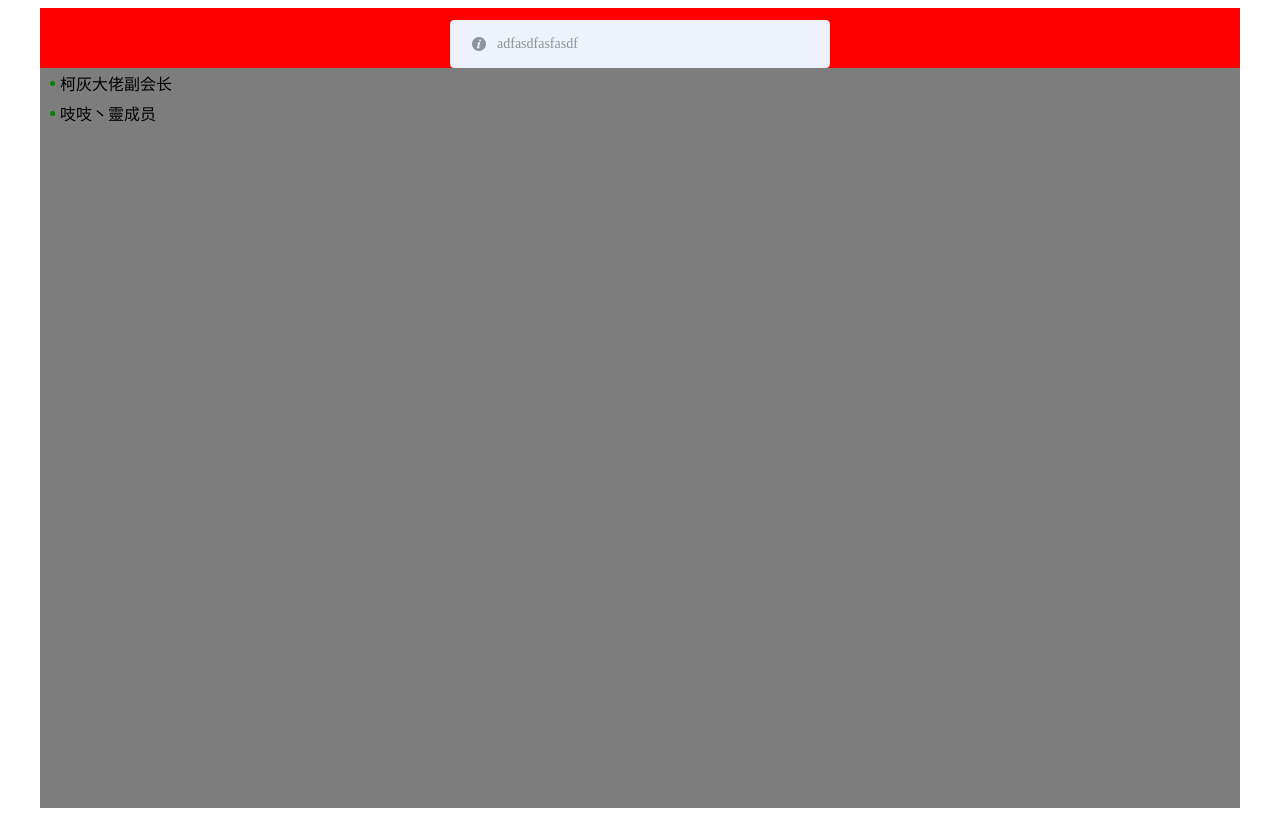
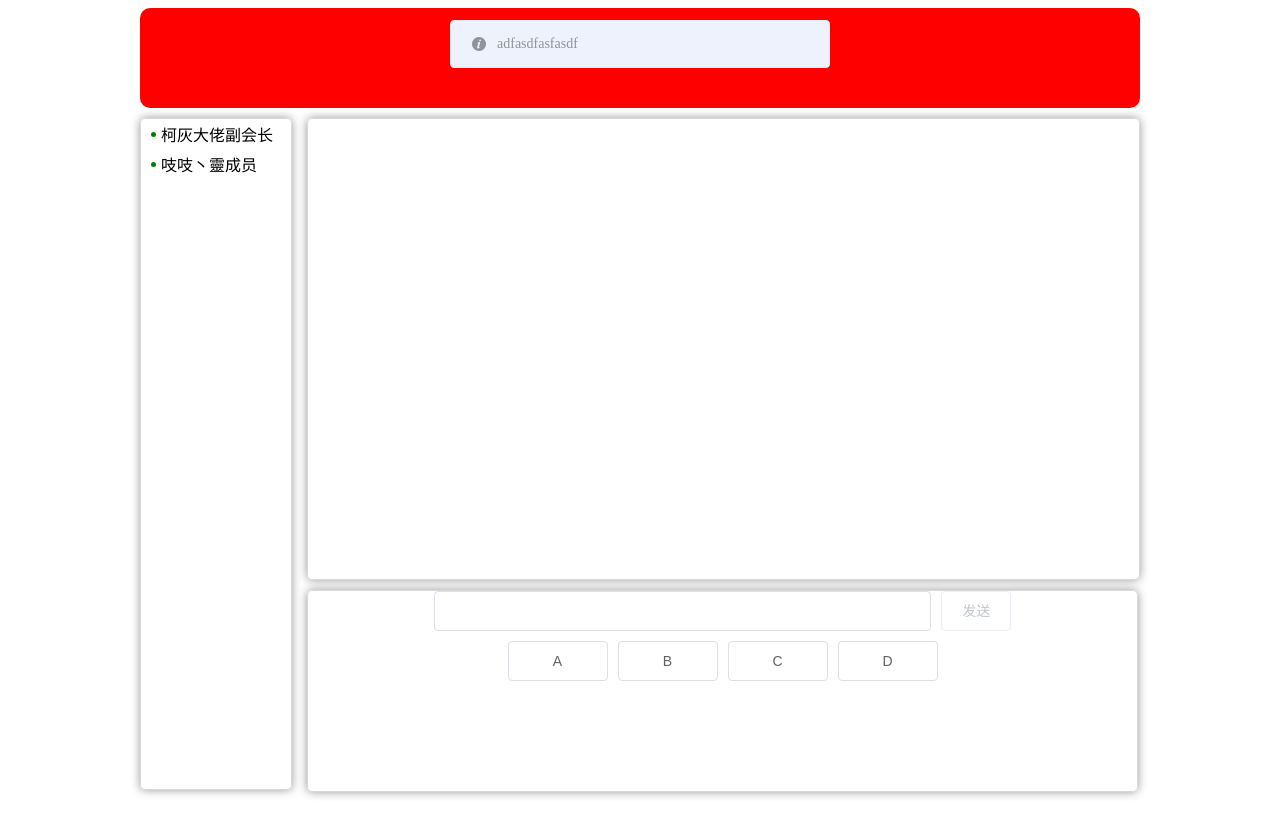
Before and after one commit to GQxQD/one-and-day, a Vue app in the folder one-and-day-frontend/: page / in a window 1280 px wide. Both pictures are taken after a click on the button "传送". Built offline with nearby package versions, Linux system fonts and the light colour scheme.

Commit message:
update: 页面细节搭建和基本的js方法实现

```diff
--- a/one-and-day-frontend/src/App.vue
+++ b/one-and-day-frontend/src/App.vue
@@ -14,6 +14,7 @@ html{
   overflow: hidden;
   body {
     height: 100%;
+    padding-bottom: 20px;
     overflow: hidden;
   }
 }
--- a/one-and-day-frontend/src/components/game-area.vue
+++ b/one-and-day-frontend/src/components/game-area.vue
@@ -1,24 +1,140 @@
 <template>
     <div class="game-area">
-        <div class="game-area__view"></div>
+        <div class="game-area__view">
+            <!-- todo   显示窗口 -->
+        </div>
         <div class="game-area__operation">
-
+            <div class="game-area__operation__input">
+                <el-input v-model="text"/> <el-button @click="send" :disabled="inputStatus">发送</el-button>
+            </div>
+            <div class="game-area__operation__button">
+                <el-button  v-for="(action,index) in this.operation" :key="index"
+                            @click="operationSelect(action.key)"
+                            :disabled="buttonStatus">
+                    {{action.text}}
+                </el-button>
+                <!-- <el-button @click="operationSelect(operation.B)" :disabled="buttonStatus">{{operation.B}}</el-button>
+                <el-button @click="operationSelect(operation.C)" :disabled="buttonStatus">{{operation.C}}</el-button>
+                <el-button @click="operationSelect(operation.D)" :disabled="buttonStatus">{{operation.D}}</el-button> -->
+            </div>
         </div>
     </div>
 </template>
 <script>
+import {mapState} from 'vuex'
 export default {
-
+    data(){
+        return {
+            operation: {},
+            // 管理员操作按钮
+            ADMIN_ACTION: [
+                {
+                    text: '选择',
+                    key: 'A'
+                },{
+                    text: '简答',
+                    key: 'B'
+                },{
+                    text: '抠图',
+                    key: 'C'
+                },{
+                    text: '加时',
+                    key: 'D'
+                }
+            ],
+            // 用户操作按钮
+            MEMBER_ACTION:[
+                {
+                    text: 'A',
+                    key: 'A'
+                },{
+                    text: 'B',
+                    key: 'B'
+                },{
+                    text: 'C',
+                    key: 'C'
+                },{
+                    text: 'D',
+                    key: 'D'
+                }
+            ]
+        }
+    },
+    computed: {
+        ...mapState({
+            status: state => state.status,
+            userType: state => state.userType
+            }),
+        inputStatus(){
+            if(this.userType === 'admin' || this.status === 'input') {
+                return false
+            }
+            return true
+        },
+        buttonStatus(){
+            if(this.userType === 'admin' || this.status === 'select') {
+                return false
+            }
+            return true
+        }
+    },
+    created () {
+         this.operation = this.userType === 'admin'?  this.ADMIN_ACTION : this.MEMBER_ACTION
+    },
+    methods: {
+        send(){
+            // 发送内容
+        },
+        operationSelect(val){
+            // 发送选择
+            console.log(val)
+        }
+    }
 }
 </script>
 <style lang="less">
     .game-area{
         width: 100%;
+        height: 100%;
+        padding-right: 2px;
         .game-area__view{
-
+            width: 100%;
+            height: calc(100% - 210px);
+            border: 1px solid #d9d9d9;
+            border-radius: 5px;
+            box-shadow: 0px 0px 10px #999999;
+            margin-bottom: 10px;
         }
         .game-area__operation{
-
+            height: 200px;
+            border: 1px solid #d9d9d9;
+            border-radius: 5px;
+            box-shadow: 0px 0px 10px #999999;
+            .game-area__operation__input{
+                width: 100%;
+                display: flex;
+                justify-content: center;
+                .el-input{
+                    width:60%;
+                }
+                .el-button{
+                    margin-left: 10px;
+                    &:focus{
+                        color: #606266;
+                        border-color: #dcdfe6;
+                        background-color: #fff;
+                    }
+                }
+            }
+            .game-area__operation__button{
+                margin-top: 10px;
+                width: 100%;
+                display: flex;
+                justify-content: center;
+                .el-button{
+                    width: 100px;
+                }
+            }
         }
     }
 </style>
--- a/one-and-day-frontend/src/components/member-list.vue
+++ b/one-and-day-frontend/src/components/member-list.vue
@@ -23,6 +23,11 @@ export default {
 
 .member-list{
     width: 15%;
+    height: 100%;
+    border: 1px solid #d9d9d9;
+    border-radius: 5px;
+    margin-right: 15px;
+    box-shadow: 0px 0px 10px #999999;
     .member-list__item{
         display: flex;
         height: 30px;
--- a/one-and-day-frontend/src/store.js
+++ b/one-and-day-frontend/src/store.js
@@ -5,7 +5,10 @@ Vue.use(Vuex)
 
 export default new Vuex.Store({
     state: {
-
+        // 用户类型
+        userType: 'member',
+        // 后台传回来的页面状态
+        status: 'select'
     },
     mutations: {
 
--- a/one-and-day-frontend/src/styles/global.scss
+++ b/one-and-day-frontend/src/styles/global.scss
@@ -1,20 +1,18 @@
-.point-green{
-  width: 5px;
-  height: 5px;
-  margin-right: 5px;
-  border-radius: 100%;
-  background-color: green;
-}
+$border-color: #7d7d7d;
 @mixin font-size($size) {
-  @media (min-width: 1440px) {
-    font-size: $size + px;
-  }
+    @media (min-width: 1440px) {
+        font-size: $size + px;
+    }
 }
 
-@mixin oad-width {
+@mixin oad-width {}
 
+@mixin oad-height {}
+
+.point-green {
+    width: 5px;
+    height: 5px;
+    margin-right: 5px;
+    border-radius: 100%;
+    background-color: green;
 }
-
-@mixin oad-height {
-
-}
--- a/one-and-day-frontend/src/views/homePage.vue
+++ b/one-and-day-frontend/src/views/homePage.vue
@@ -17,32 +17,35 @@ export default {
 <style lang="less">
 @media screen and (min-width: 1281px) {
     .home-page{
-        width: 1200px;
+        width: 1000px;
     }
 }
 @media screen and (max-width: 1280px) {
     .home-page{
-        width: 1200px;
+        width: 1000px;
     }
 }
 @media screen and (max-width: 1024px) {
     .home-page{
-        width: 1000px;
+        width: 800px;
     }
 }
 @media screen and (max-width: 968px) {
     .home-page{
-        width: 900px;
+        width: 750px;
     }
 }
 @media screen and (max-width: 768px) {
     .home-page{
-        width: 700px;
+        width: 100%;
+        .member-list{
+            display: none;
+        }
     }
 }
 @media screen and (max-width: 500px) {
     .home-page{
-        width: 500px;
+        width: 100%;
     }
 }
 .home-page {
@@ -52,15 +55,17 @@ export default {
     flex-flow: column nowrap;
     align-items: center;
     .home-page__header{
-        height: 60px;
+        height: 100px;
         width: 100%;
         text-align: center;
         background: red;
+        margin-bottom: 10px;
+        border-radius: 10px;
     }
     .home-page__content{
         width: 100%;
-        height: calc(100% - 60px);
-        background-color: #7d7d7d;
+        height: calc(100% - 130px);
+        background-color:#fff;
         display: flex;
         .member-list{
             flex-shrink: 0;
```
Also changed, not shown: one-and-day-frontend/src/components/chat-area.vue (line endings or trailing spaces). Lines whose indentation alone changed are shown as unchanged.
